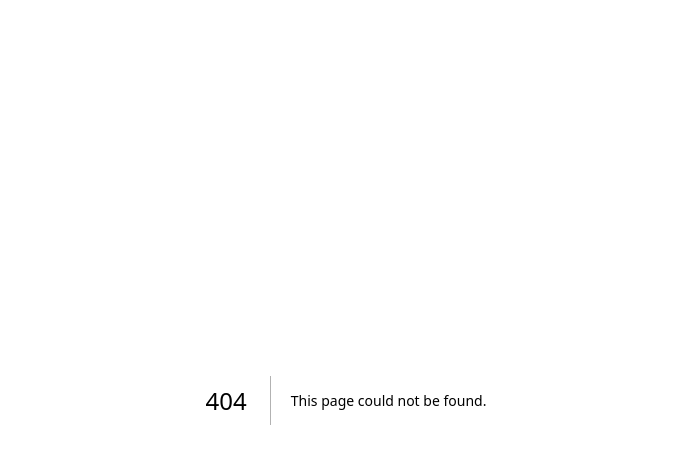
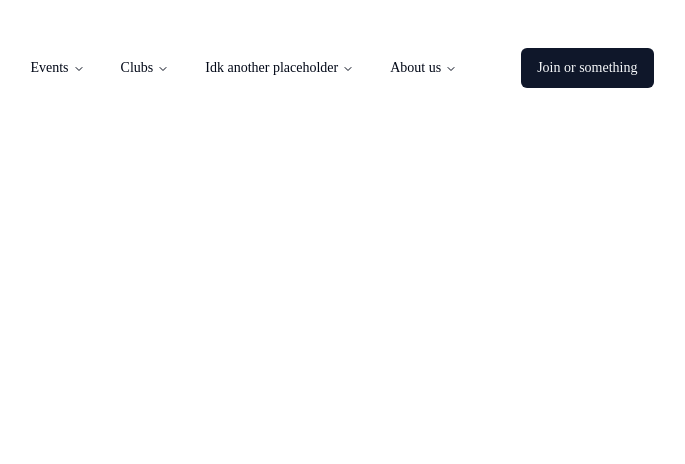
Before and after one commit to codersforcauses/intermediate_team_2, a Next.js app in the folder client/: page /home in a window 1280 px wide. Before the commit this address had no page. Shown: the top 464 px of the page, without its empty margins (294-979 px from the left). Built offline with nearby package versions, Linux system fonts and the light colour scheme.

Commit message:
added landing page with shadcn navmenu

```diff
--- a/client/package.json
+++ b/client/package.json
@@ -15,6 +15,7 @@
     "prepare": "cd .. && husky client/.husky"
   },
   "dependencies": {
+    "@radix-ui/react-navigation-menu": "^1.2.14",
     "@radix-ui/react-slot": "^1.2.3",
     "@tanstack/react-query": "^5.80.7",
     "@tanstack/react-query-devtools": "^5.80.7",
--- /dev/null
+++ b/client/src/components/ui/navigation-menu.tsx
@@ -0,0 +1,168 @@
+import * as NavigationMenuPrimitive from "@radix-ui/react-navigation-menu";
+import { cva } from "class-variance-authority";
+import { ChevronDownIcon } from "lucide-react";
+import * as React from "react";
+
+import { cn } from "@/lib/utils";
+
+function NavigationMenu({
+  className,
+  children,
+  viewport = true,
+  ...props
+}: React.ComponentProps<typeof NavigationMenuPrimitive.Root> & {
+  viewport?: boolean;
+}) {
+  return (
+    <NavigationMenuPrimitive.Root
+      data-slot="navigation-menu"
+      data-viewport={viewport}
+      className={cn(
+        "group/navigation-menu relative flex max-w-max flex-1 items-center justify-center",
+        className,
+      )}
+      {...props}
+    >
+      {children}
+      {viewport && <NavigationMenuViewport />}
+    </NavigationMenuPrimitive.Root>
+  );
+}
+
+function NavigationMenuList({
+  className,
+  ...props
+}: React.ComponentProps<typeof NavigationMenuPrimitive.List>) {
+  return (
+    <NavigationMenuPrimitive.List
+      data-slot="navigation-menu-list"
+      className={cn(
+        "group flex flex-1 list-none items-center justify-center gap-1",
+        className,
+      )}
+      {...props}
+    />
+  );
+}
+
+function NavigationMenuItem({
+  className,
+  ...props
+}: React.ComponentProps<typeof NavigationMenuPrimitive.Item>) {
+  return (
+    <NavigationMenuPrimitive.Item
+      data-slot="navigation-menu-item"
+      className={cn("relative", className)}
+      {...props}
+    />
+  );
+}
+
+const navigationMenuTriggerStyle = cva(
+  "group inline-flex h-9 w-max items-center justify-center rounded-md bg-background px-4 py-2 text-sm font-medium hover:bg-accent hover:text-accent-foreground focus:bg-accent focus:text-accent-foreground disabled:pointer-events-none disabled:opacity-50 data-[state=open]:hover:bg-accent data-[state=open]:text-accent-foreground data-[state=open]:focus:bg-accent data-[state=open]:bg-accent/50 focus-visible:ring-ring/50 outline-none transition-[color,box-shadow] focus-visible:ring-[3px] focus-visible:outline-1",
+);
+
+function NavigationMenuTrigger({
+  className,
+  children,
+  ...props
+}: React.ComponentProps<typeof NavigationMenuPrimitive.Trigger>) {
+  return (
+    <NavigationMenuPrimitive.Trigger
+      data-slot="navigation-menu-trigger"
+      className={cn(navigationMenuTriggerStyle(), "group", className)}
+      {...props}
+    >
+      {children}{" "}
+      <ChevronDownIcon
+        className="relative top-[1px] ml-1 size-3 transition duration-300 group-data-[state=open]:rotate-180"
+        aria-hidden="true"
+      />
+    </NavigationMenuPrimitive.Trigger>
+  );
+}
+
+function NavigationMenuContent({
+  className,
+  ...props
+}: React.ComponentProps<typeof NavigationMenuPrimitive.Content>) {
+  return (
+    <NavigationMenuPrimitive.Content
+      data-slot="navigation-menu-content"
+      className={cn(
+        "left-0 top-0 w-full p-2 pr-2.5 data-[motion^=from-]:animate-in data-[motion^=to-]:animate-out data-[motion^=from-]:fade-in data-[motion^=to-]:fade-out data-[motion=from-end]:slide-in-from-right-52 data-[motion=from-start]:slide-in-from-left-52 data-[motion=to-end]:slide-out-to-right-52 data-[motion=to-start]:slide-out-to-left-52 md:absolute md:w-auto",
+        "**:data-[slot=navigation-menu-link]:focus:ring-0 **:data-[slot=navigation-menu-link]:focus:outline-none group-data-[viewport=false]/navigation-menu:top-full group-data-[viewport=false]/navigation-menu:mt-1.5 group-data-[viewport=false]/navigation-menu:overflow-hidden group-data-[viewport=false]/navigation-menu:rounded-md group-data-[viewport=false]/navigation-menu:border group-data-[viewport=false]/navigation-menu:bg-popover group-data-[viewport=false]/navigation-menu:text-popover-foreground group-data-[viewport=false]/navigation-menu:shadow group-data-[viewport=false]/navigation-menu:duration-200 group-data-[viewport=false]/navigation-menu:data-[state=open]:animate-in group-data-[viewport=false]/navigation-menu:data-[state=closed]:animate-out group-data-[viewport=false]/navigation-menu:data-[state=closed]:fade-out-0 group-data-[viewport=false]/navigation-menu:data-[state=open]:fade-in-0 group-data-[viewport=false]/navigation-menu:data-[state=closed]:zoom-out-95 group-data-[viewport=false]/navigation-menu:data-[state=open]:zoom-in-95",
+        className,
+      )}
+      {...props}
+    />
+  );
+}
+
+function NavigationMenuViewport({
+  className,
+  ...props
+}: React.ComponentProps<typeof NavigationMenuPrimitive.Viewport>) {
+  return (
+    <div
+      className={cn(
+        "absolute left-0 top-full isolate z-50 flex justify-center",
+      )}
+    >
+      <NavigationMenuPrimitive.Viewport
+        data-slot="navigation-menu-viewport"
+        className={cn(
+          "origin-top-center relative mt-1.5 h-[var(--radix-navigation-menu-viewport-height)] w-full overflow-hidden rounded-md border bg-popover text-popover-foreground shadow data-[state=open]:animate-in data-[state=closed]:animate-out data-[state=closed]:zoom-out-95 data-[state=open]:zoom-in-90 md:w-[var(--radix-navigation-menu-viewport-width)]",
+          className,
+        )}
+        {...props}
+      />
+    </div>
+  );
+}
+
+function NavigationMenuLink({
+  className,
+  ...props
+}: React.ComponentProps<typeof NavigationMenuPrimitive.Link>) {
+  return (
+    <NavigationMenuPrimitive.Link
+      data-slot="navigation-menu-link"
+      className={cn(
+        "flex flex-col gap-1 rounded-sm p-2 text-sm outline-none transition-all hover:bg-accent hover:text-accent-foreground focus:bg-accent focus:text-accent-foreground focus-visible:outline-1 focus-visible:ring-[3px] focus-visible:ring-ring/50 data-[active=true]:bg-accent/50 data-[active=true]:text-accent-foreground data-[active=true]:hover:bg-accent data-[active=true]:focus:bg-accent [&_svg:not([class*='size-'])]:size-4 [&_svg:not([class*='text-'])]:text-muted-foreground",
+        className,
+      )}
+      {...props}
+    />
+  );
+}
+
+function NavigationMenuIndicator({
+  className,
+  ...props
+}: React.ComponentProps<typeof NavigationMenuPrimitive.Indicator>) {
+  return (
+    <NavigationMenuPrimitive.Indicator
+      data-slot="navigation-menu-indicator"
+      className={cn(
+        "top-full z-[1] flex h-1.5 items-end justify-center overflow-hidden data-[state=visible]:animate-in data-[state=hidden]:animate-out data-[state=hidden]:fade-out data-[state=visible]:fade-in",
+        className,
+      )}
+      {...props}
+    >
+      <div className="relative top-[60%] h-2 w-2 rotate-45 rounded-tl-sm bg-border shadow-md" />
+    </NavigationMenuPrimitive.Indicator>
+  );
+}
+
+export {
+  NavigationMenu,
+  NavigationMenuContent,
+  NavigationMenuIndicator,
+  NavigationMenuItem,
+  NavigationMenuLink,
+  NavigationMenuList,
+  NavigationMenuTrigger,
+  navigationMenuTriggerStyle,
+  NavigationMenuViewport,
+};
--- /dev/null
+++ b/client/src/pages/home.tsx
@@ -0,0 +1,35 @@
+import { Button } from "@/components/ui/button";
+import {
+  NavigationMenu,
+  NavigationMenuItem,
+  NavigationMenuList,
+  NavigationMenuTrigger,
+} from "@/components/ui/navigation-menu";
+
+export default function Home() {
+  return (
+    <div className="flex flex-row justify-center gap-6 p-6">
+      <NavigationMenu>
+        <NavigationMenuList>
+          <NavigationMenuItem>
+            <NavigationMenuTrigger>Events</NavigationMenuTrigger>
+          </NavigationMenuItem>
+          <NavigationMenuItem>
+            <NavigationMenuTrigger>Clubs</NavigationMenuTrigger>
+          </NavigationMenuItem>
+          <NavigationMenuItem>
+            <NavigationMenuTrigger>
+              Idk another placeholder
+            </NavigationMenuTrigger>
+          </NavigationMenuItem>
+          <NavigationMenuItem>
+            <NavigationMenuTrigger>About us</NavigationMenuTrigger>
+          </NavigationMenuItem>
+        </NavigationMenuList>
+      </NavigationMenu>
+      <div className="flex flex-row justify-end gap-6 p-6">
+        <Button>Join or something</Button>
+      </div>
+    </div>
+  );
+}
```
Also changed, not shown: 1 other file (tests, documents, lock files or other folders).
